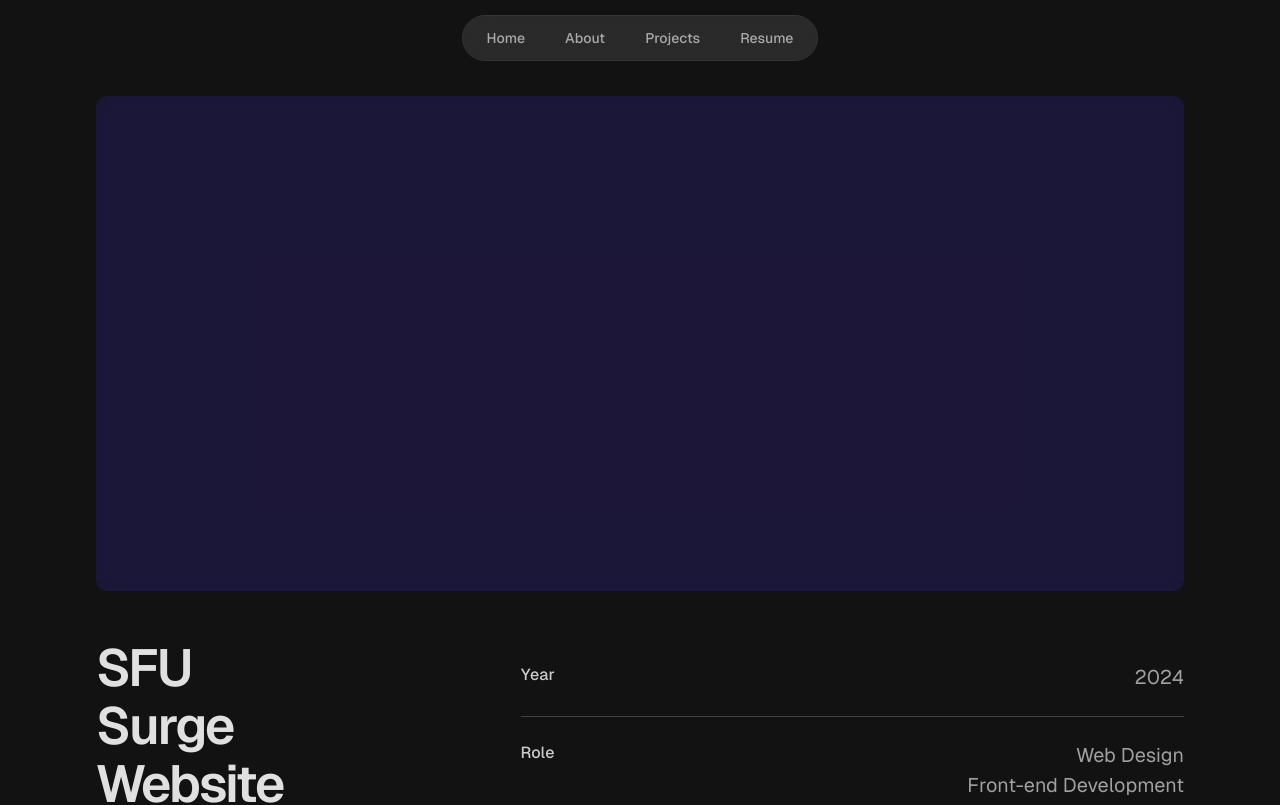
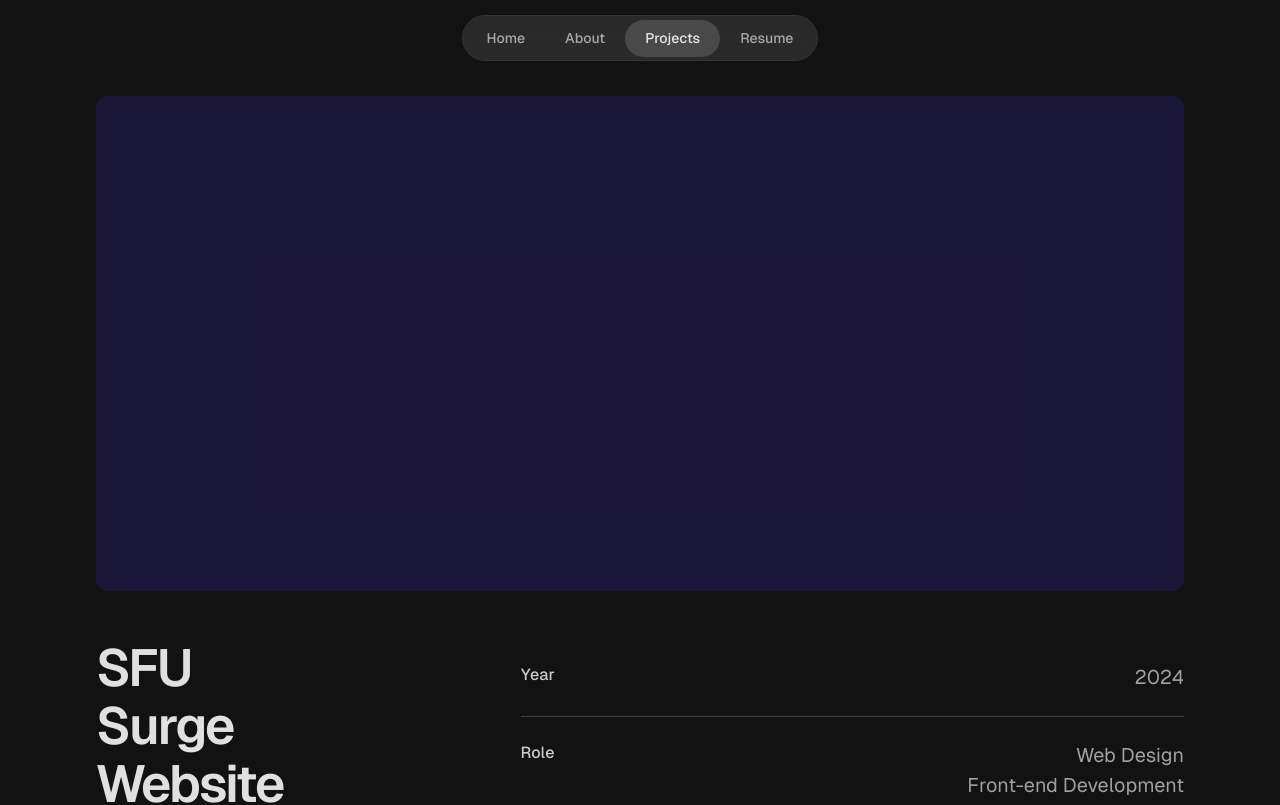
Before and after one commit to MichaelDresler/michaeldresler.github.io, a Next.js app: page /projects/surge in a window 1280 px wide. Shown: the top 805 px of the page. Built offline with nearby package versions, Linux system fonts and the light colour scheme.

Commit message:
fixed navbar path name for projects

```diff
--- a/app/components/NavBar.tsx
+++ b/app/components/NavBar.tsx
@@ -8,6 +8,7 @@
 type NavLink = {
   name: string;
   url: string;
+  path: string;
 };
 
 
@@ -18,7 +19,7 @@
   const [lastScrollTop, setLastScrollTop] = useState(0);
   const [scrollingDown, setScrollingDown] = useState(false);
 
-  // console.log("pathname:",pathname)
+  console.log("pathname:",pathname)
 
 
   const [isOpen, setIsOpen] = useState<boolean>(false);
@@ -28,10 +29,10 @@
   // console.log("active hover: ", activeHover)
 
   const navlinks: NavLink[] = [
-    { name: "home", url: "/" },
-    { name: "about", url: "/about" },
-    { name: "projects", url: "/#projects"},
-    { name: "resume", url: "/files/resume.pdf" },
+    { name: "home", url: "/", path:"/" },
+    { name: "about", url: "/about", path:"/about"  },
+    { name: "projects", url: "/#projects", path:"/projects"},
+    { name: "resume", url: "/files/resume.pdf", path:"/files/resume.pdf" },
     // { name: "gallery", url: "/testing" },
 
 
@@ -148,13 +149,13 @@
           <ul className="flex flex-col justify-center sm:flex-row  mt-4 sm:mt-0 items-center ">
             {navlinks.map((link, index) => (
               <li
-                onMouseDown={() => setActiveHover(link.url)}
+                onMouseDown={() => setActiveHover(link.path)}
                 className={`group relative flex `}
                 key={index}
               >
                 <Link
                   className={`  link font-medium  sm:py-0 sm:px-5 px-0 py-[14px] ${
-                    pathname === link.url && "text-text-primary"
+                    pathname === link.path && "text-text-primary"
                   }`}
                   href={link.url}
                 >
@@ -162,10 +163,10 @@
                 </Link>
                 <span
                   className={`  text-sm absolute pointer-events-none inset-x-[-48px] inset-y-[0px] sm:inset-y-[-8px] sm:inset-x-[0px] ${
-                    pathname === link.url && "  -z-10"
+                    pathname === link.path && "  -z-10"
                   }`}
                 >
-                  {link.url === activeHover && (
+                  {link.path === activeHover && (
                     <motion.div
                       layoutId="active"
                       style={{ originY: "0px"}}
```
